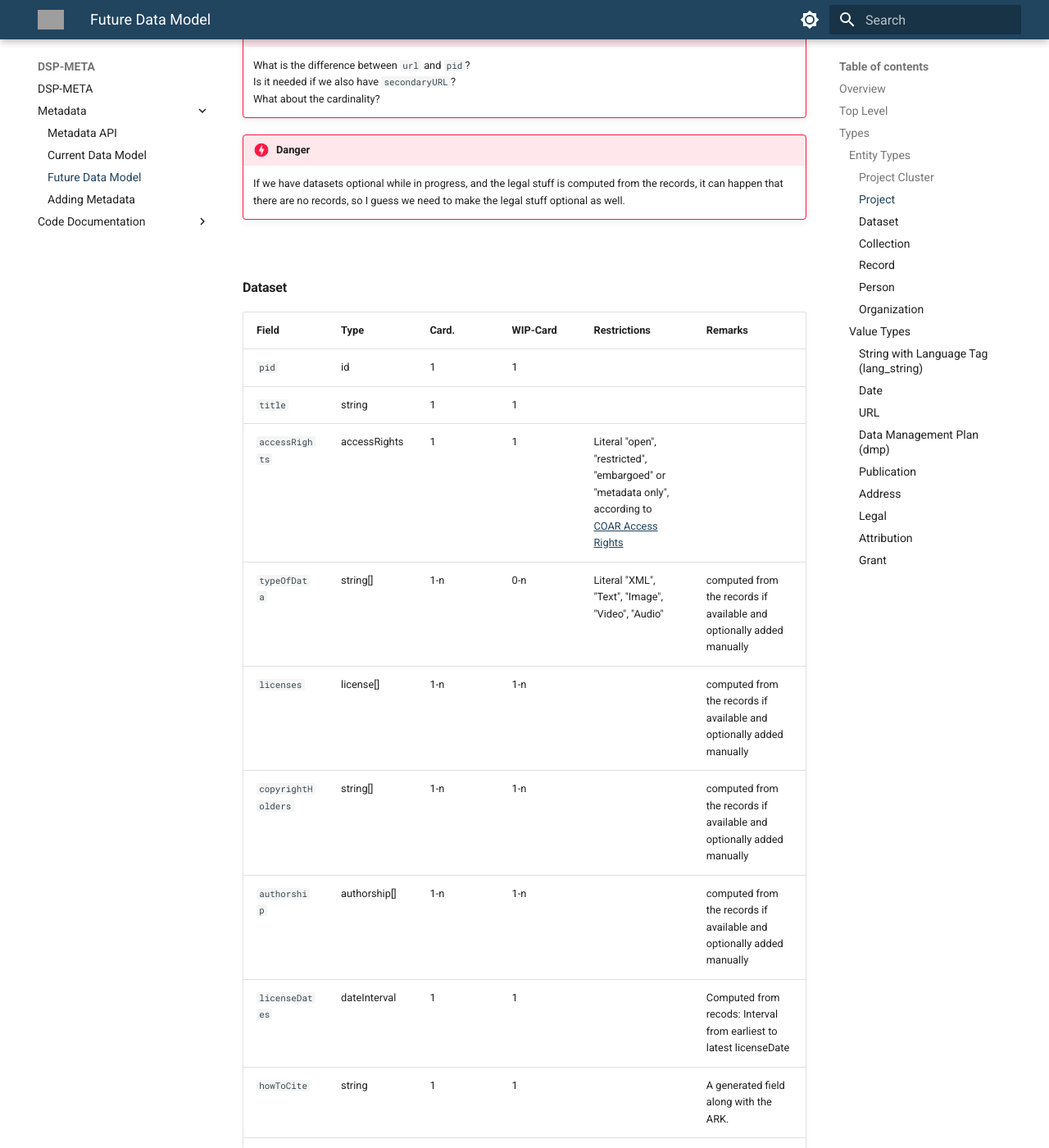
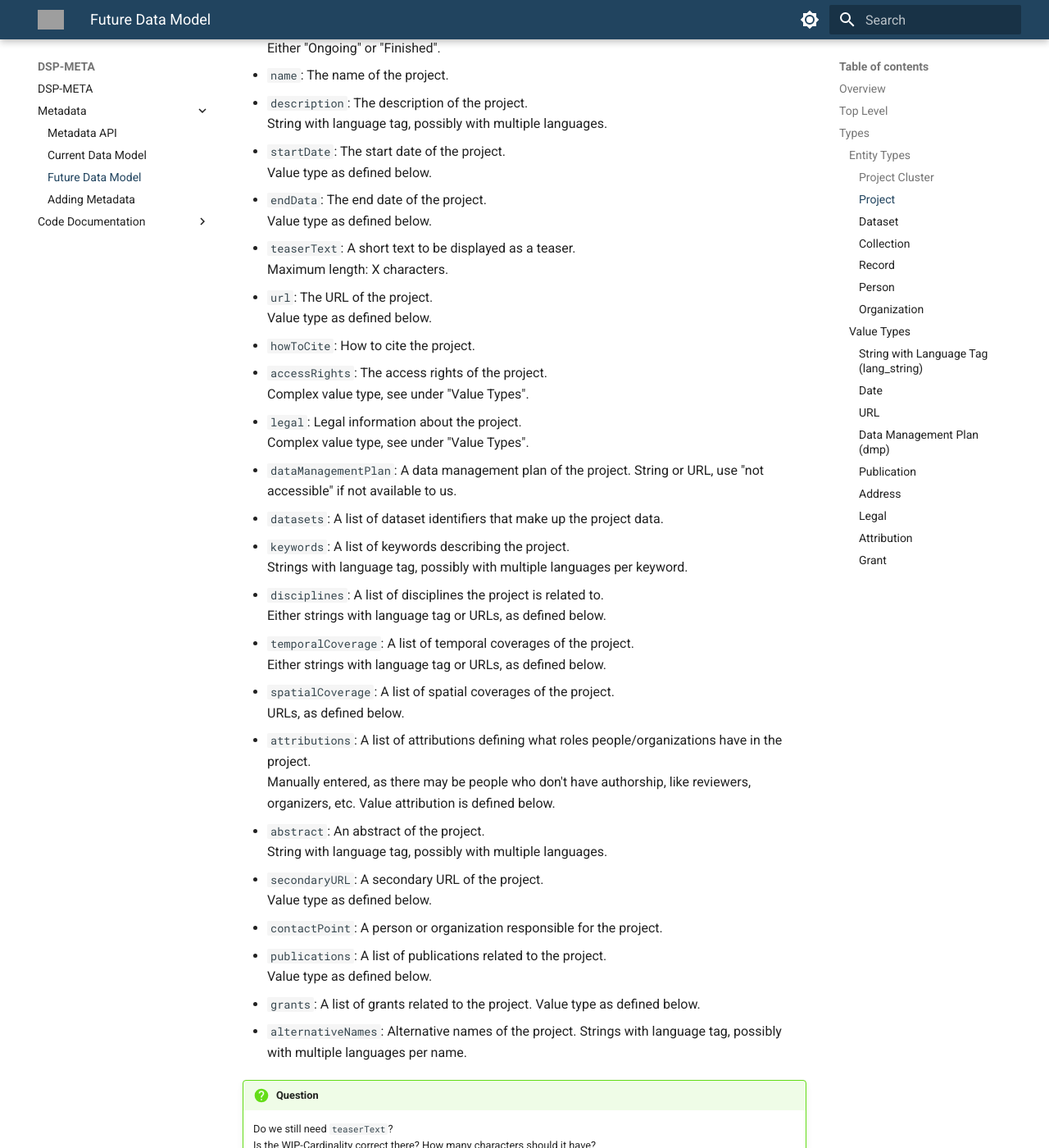
Before and after one commit to dasch-swiss/dsp-meta, an MkDocs documentation site: the page built from docs/data/future-datamodel.md, in a window 1280 px wide and 1400 px high, scrolled down 6439 px. Shown: the whole window at 82% size. Built offline with MkDocs 1.6.1 and Material for MkDocs 9.7.7, drawn with Linux system fonts in a browser that asks for light colours; some of the changed text lies outside the part shown; grey boxes are pictures that could not be loaded.

Commit message:
Update future-datamodel.md

```diff
--- a/docs/data/future-datamodel.md
+++ b/docs/data/future-datamodel.md
@@ -128,65 +128,126 @@
 
 #### Project Cluster
 
-| Field              | Type          | Card. | Restrictions                                                   |
-| ------------------ | ------------- | ----- | -------------------------------------------------------------- |
-| `pid`              | id            | 1     |                                                                |
-| `name`             | string        | 1     |                                                                |
-| `projects`         | id[]          | 0-n   | String containing the identifier of a project                  |
-| `projectClusters`  | id[]          | 0-n   | String containing the identifier of a project cluster          |
-| `description`      | lang_string   | 0-1   |                                                                |
-| `url`              | url           | 0-1   |                                                                |
-| `hotToCite`        | string        | 0-1   |                                                                |
-| `alternativeNames` | lang_string[] | 0-n   |                                                                |
-| `contactPoint`     | id[]          | 0-n   | Strings containing the identifiers of a person or organization |
+| Field              | Type          | Card. |
+| ------------------ | ------------- | ----- |
+| `pid`              | id            | 1     |
+| `name`             | string        | 1     |
+| `projects`         | id[]          | 0-n   |
+| `projectClusters`  | id[]          | 0-n   |
+| `description`      | lang_string   | 0-1   |
+| `url`              | url           | 0-1   |
+| `hotToCite`        | string        | 0-1   |
+| `alternativeNames` | lang_string[] | 0-n   |
+| `contactPoint`     | id[]          | 0-n   |
+
+- `pid`: A unique persisten identifier (for now ARK URL) for the project cluster.
+- `name`: The name of the project cluster.
+- `projects`: A list of project identifiers that are part of the project cluster.
+- `projectClusters`: A list of project cluster identifiers that are part of the project cluster,
+  in case of nested project clusters.
+- `description`: The description of the project cluster.
+  String with language tag, possibly with multiple languages.
+- `url`: The URL of the project cluster.
+- `howToCite`: How to cite the project cluster.
+  If not provided, we use the standard form XXX.
+- `alternativeNames`: Alternative names of the project cluster.
+- `contactPoint`: A list of identifiers of persons or organizations responsible for the project cluster.
 
 To make the model of this entity as flexible as possible,
 most of the fields are optional.
 There is no difference in cardinality between the archival and in-progress stages.
 
+!!! question
+    What is the standard form for citing a project cluster?
+
 #### Project
 
-| Field                | Type                | Card. | WIP Card. | Restrictions                                                                                                                                               |
-| -------------------- | ------------------- | ----- | --------- | ---------------------------------------------------------------------------------------------------------------------------------------------------------- |
-| `pid`                | id                  | 1     | 1         |                                                                                                                                                            |
-| `shortcode`          | string              | 1     | 1         | 4 char hexadecimal                                                                                                                                         |
-| `status`             | string              | 1     | 1         | Literal "Ongoing" or "Finished"                                                                                                                            |
-| `name`               | string              | 1     | 1         |                                                                                                                                                            |
-| `description`        | lang_string         | 1     | 1         |                                                                                                                                                            |
-| `startDate`          | date                | 1     | 1         | String of format "YYYY-MM-DD"                                                                                                                              |
-| `teaserText`         | string              | 1     | 1         |                                                                                                                                                            |
-| `url`                | url                 | 1     | 1         |                                                                                                                                                            |
-| `howToCite`          | string              | 1     | 1         |                                                                                                                                                            |
-| `accessRights`       | accessRights        | 1     | 1         | Literal "open", "restricted", "embargoed" or "metadata only", according to [COAR Access Rights](https://vocabularies.coar-repositories.org/access_rights/) |
-| `datasets`           | id[]                | 1-n   | 0-n       | String containing the identifier of a dataset                                                                                                              |
-| `keywords`           | lang_string[]       | 1-n   | 0-n       |                                                                                                                                                            |
-| `disciplines`        | lang_string / url[] | 1-n   | 0-n       |                                                                                                                                                            |
-| `temporalCoverage`   | lang_string / url[] | 1-n   | 0-n       |                                                                                                                                                            |
-| `spatialCoverage`    | url[]               | 1-n   | 0-n       |                                                                                                                                                            |
-| `attributions`       | attribution[]       | 1-n   | 0-n       | manually entered (e.g. also people who don't have authorship, like reviewers, organizers, etc.)                                                            |
-| `licenses`           | license[]           | 1-n   | 1-n       | computed from the records if available and optionally added manually                                                                                       |
-| `copyrightHolders`   | string[]            | 1-n   | 1-n       | computed from the records if available and optionally added manually                                                                                       |
-| `authorship`         | authorship[]        | 1-n   | 1-n       | computed from the records if available and optionally added manually                                                                                       |
-| `licenseDates`       | dateInterval        | 1     | 1         | computed from recods: Interval from earliest to latest licenseDate                                                                                         |
-| `abstract`           | lang_string         | 0-1   | 0-1       |                                                                                                                                                            |
-| `endDate`            | date                | 0-1   | 0-1       | String of format "YYYY-MM-DD"                                                                                                                              |
-| `secondaryURL`       | url                 | 0-1   | 0-1       |                                                                                                                                                            |
-| `dataManagementPlan` | dmp                 | 0-1   | 0-1       |                                                                                                                                                            |
-| `contactPoint`       | id                  | 0-1   | 0-1       | String containing the identifier of a person or organization                                                                                               |
-| `publications`       | publication[]       | 0-n   | 0-n       |                                                                                                                                                            |
-| `grants`             | grant[]             | 0-n   | 0-n       |                                                                                                                                                            |
-| `alternativeNames`   | lang_string[]       | 0-n   | 0-n       |                                                                                                                                                            |
+| Field                | Type                | Card. | WIP Card. |
+| -------------------- | ------------------- | ----- | --------- |
+| `pid`                | id                  | 1     | 1         |
+| `shortcode`          | string              | 1     | 1         |
+| `status`             | string              | 1     | 1         |
+| `name`               | string              | 1     | 1         |
+| `description`        | lang_string         | 1     | 1         |
+| `startDate`          | date                | 1     | 0-1       |
+| `endDate`            | date                | 1     | 0-1       |
+| `teaserText`         | string              | 1     | 0-1       |
+| `url`                | url                 | 1     | 0-1       |
+| `howToCite`          | string              | 1     | 1         |
+| `accessRights`       | accessRights        | 1     | 1         |
+| `legal`              | legalMultiple       | 1     | 1         |
+| `dataManagementPlan` | string / url        | 1     | 1         |
+| `datasets`           | id[]                | 1-n   | 0-n       |
+| `keywords`           | lang_string[]       | 1-n   | 0-n       |
+| `disciplines`        | lang_string / url[] | 1-n   | 0-n       |
+| `temporalCoverage`   | lang_string / url[] | 1-n   | 0-n       |
+| `spatialCoverage`    | url[]               | 1-n   | 0-n       |
+| `attributions`       | attribution[]       | 1-n   | 0-n       |
+| `abstract`           | lang_string         | 0-1   | 0-1       |
+| `secondaryURL`       | url                 | 0-1   | 0-1       |
+| `contactPoint`       | id                  | 0-1   | 0-1       |
+| `publications`       | publication[]       | 0-n   | 0-n       |
+| `grants`             | grant[]             | 0-n   | 0-n       |
+| `alternativeNames`   | lang_string[]       | 0-n   | 0-n       |
 
-!!! danger
+- `pid`: A unique persisten identifier (for now ARK URL) for the project.
+- `shortcode`: The project's DSP short code.
+  4 characters hexadecimal, upper case.
+- `status`: The status of the project.
+  Either "Ongoing" or "Finished".
+- `name`: The name of the project.
+- `description`: The description of the project.
+  String with language tag, possibly with multiple languages.
+- `startDate`: The start date of the project.
+  Value type as defined below.
+- `endData`: The end date of the project.
+  Value type as defined below.
+- `teaserText`: A short text to be displayed as a teaser.
+  Maximum length: X characters.
+- `url`: The URL of the project.
+  Value type as defined below.
+- `howToCite`: How to cite the project.
+- `accessRights`: The access rights of the project.
+  Complex value type, see under "Value Types".
+- `legal`: Legal information about the project.
+  Complex value type, see under "Value Types".
+- `dataManagementPlan`: A data management plan of the project.
+  String or URL, use "not accessible" if not available to us.
+- `datasets`: A list of dataset identifiers that make up the project data.
+- `keywords`: A list of keywords describing the project.
+  Strings with language tag, possibly with multiple languages per keyword.
+- `disciplines`: A list of disciplines the project is related to.
+  Either strings with language tag or URLs, as defined below.
+- `temporalCoverage`: A list of temporal coverages of the project.
+  Either strings with language tag or URLs, as defined below.
+- `spatialCoverage`: A list of spatial coverages of the project.
+  URLs, as defined below.
+- `attributions`: A list of attributions defining what roles people/organizations have in the project.
+  Manually entered, as there may be people who don't have authorship, like reviewers, organizers, etc.
+  Value attribution is defined below.
+- `abstract`: An abstract of the project.
+  String with language tag, possibly with multiple languages.
+- `secondaryURL`: A secondary URL of the project.
+  Value type as defined below.
+- `contactPoint`: A person or organization responsible for the project.
+- `publications`: A list of publications related to the project.
+  Value type as defined below.
+- `grants`: A list of grants related to the project.
+  Value type as defined below.
+- `alternativeNames`: Alternative names of the project.
+  Strings with language tag, possibly with multiple languages per name.
+
+!!! question
     Do we still need `teaserText`?
     Is the WIP-Cardinality correct there?
+    How many characters should it have?
 
-!!! danger
+!!! question
     What is the difference between `url` and `pid`?
     Is it needed if we also have `secondaryURL`?
     What about the cardinality?
 
-!!! danger
+!!! question
     If we have datasets optional while in progress, and the legal stuff is computed from the records,
     it can happen that there are no records, so I guess we need to make the legal stuff optional as well.
 
@@ -263,7 +324,7 @@
 
 <!-- TODO: move embargo date to separate type -->
 
-!!! danger
+!!! question
     How do we ensure that embargo dates are consistent across the records of a dataset?
     Do they have to be? What would the implications be?
 
@@ -282,7 +343,7 @@
 
 Cardinality is the same for both stages.
 
-!!! danger
+!!! question
     Does job title make sense?
     should we model functions over time,
     so that we can re-use the same person for different roles in different projects?
@@ -300,7 +361,7 @@
 
 Cardinality is the same for both stages.
 
-!!! danger
+!!! question
     Again, should we model this over time, so that it's reuseable?
 
 ### Value Types
@@ -367,10 +428,19 @@
 2. Copright holder
 3. Authorship
 
-!!! danger
+!!! question
     Does that make sense like this? If so, adjust everywhere.
 
 <!-- TODO: maybe adjust everywhere else -->
+
+from project:
+
+| Field              | Type         | Card. | WIP Card. | Restrictions                                                         |
+| ------------------ | ------------ | ----- | --------- | -------------------------------------------------------------------- |
+| `licenses`         | license[]    | 1-n   | 1-n       | computed from the records if available and optionally added manually |
+| `copyrightHolders` | string[]     | 1-n   | 1-n       | computed from the records if available and optionally added manually |
+| `authorship`       | authorship[] | 1-n   | 1-n       | computed from the records if available and optionally added manually |
+| `licenseDates`     | dateInterval | 1     | 1         | computed from recods: Interval from earliest to latest licenseDate   |
 
 #### Attribution
 
@@ -391,7 +461,7 @@
 | `url`     | url    | 0-1         |                            |
 
 
-!!! danger
+!!! question
     Are we happy with all WIP-Cardinalities?
 
 
```
